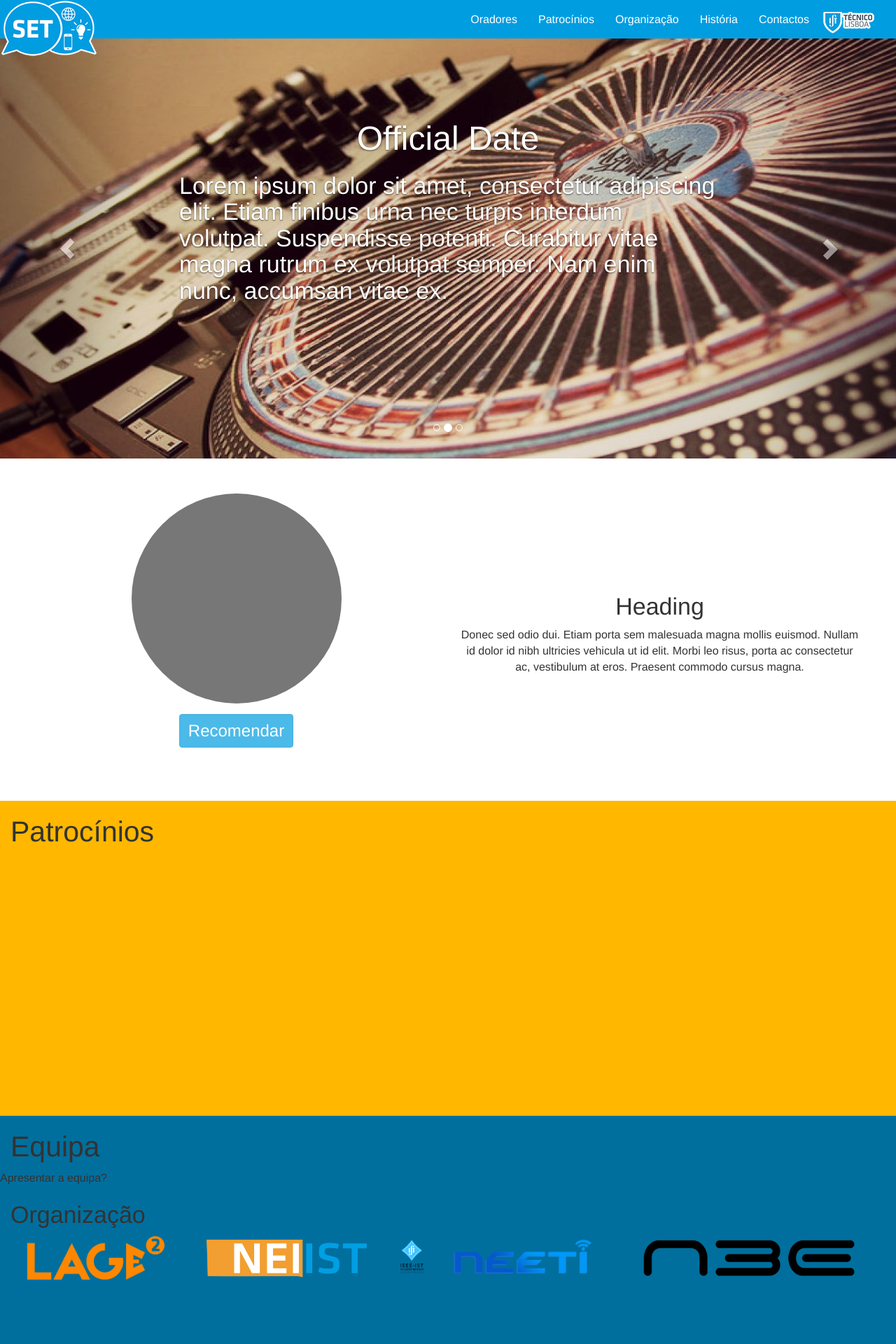
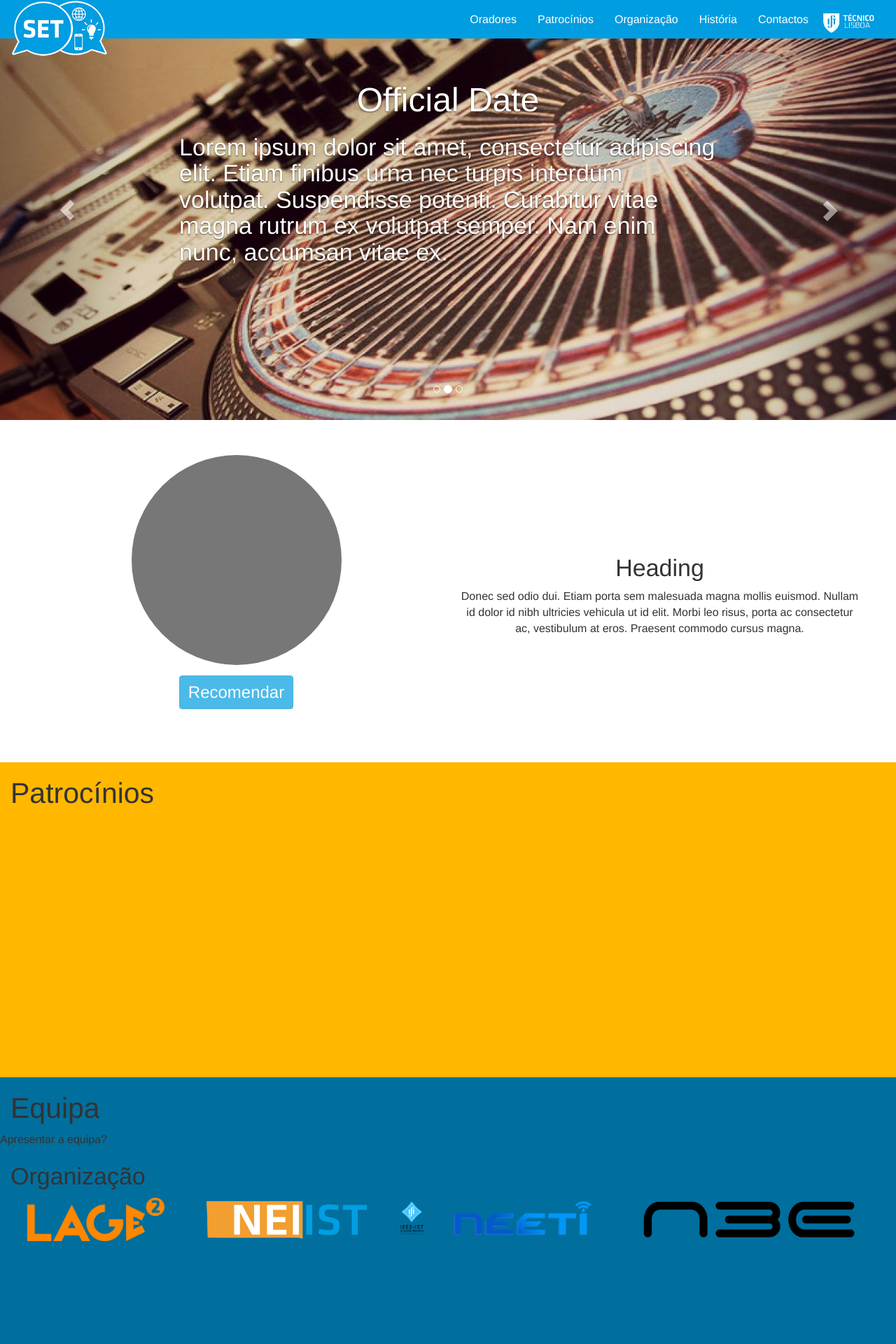
Before and after one commit to Lage2/set2015, a PHP site: page / in a window 1280 px wide. Shown: the top 1920 px of the page at 70% size. Run offline with PHP 8.4, Linux system fonts and the light colour scheme; some libraries are stand-ins or nearby versions; grey boxes are pictures that could not be loaded.

Commit message:
<ol><li>Logo set deslocado 15px para a direita</li><li>Logo do técnico substituido pela versao negativa</li><li>Adicionado logo do tecnico ao footer</li><li>corrigida a navbar passa a seguir o fluxo da página</li><li>Removida a secção edicoes anteriores</li><li>mapa da google substituido por um da openstreepmaps</li></ol>

```diff
--- a/index.html
+++ b/index.html
@@ -15,10 +15,14 @@
          <!-- Bootstrap -->
     	<link href="css/set.css" rel="stylesheet">
 
+    	<!-- Leaflet Maps -->
+		<link rel="stylesheet" href="http://cdn.leafletjs.com/leaflet-0.7.3/leaflet.css" />
+		<script src="http://cdn.leafletjs.com/leaflet-0.7.3/leaflet.js"></script>
+
 	</head>
 	<body>
 		<div id="navigation">
-			<nav class="navbar navbar-default navbar-static-top" role="navigation">
+			<nav class="navbar navbar-default navbar-fixed-top" role="navigation">
 				<div class="container-fluid">
 
 					<div class="navbar-header navbar-left">
@@ -37,7 +41,7 @@
 
 					<div id="ist-logo" class="collapse navbar-collapse navbar-right">
 						<a class="navbar-brand" href="http://tecnico.ulisboa.pt/">
-							<img class="collapsed" src="img/set_media/tecnico_small.png" alt="IST Logo">
+							<img class="collapsed" src="img/set_media/tecnico_neg_big.png" alt="IST Logo">
 						</a>
 					</div>
 
@@ -194,6 +198,7 @@
 			</div>
 		</div>
 
+		<!-- DEPRECATED
 		<div id="history-container" class="container-fluid fixed-height-container ">
 			<div id="history-carousel" class="carousel slide center-block" data-ride="carousel">
 
@@ -223,16 +228,41 @@
       		<a class="right carousel-control" href="#history-carousel" role="button" data-slide="next">
       			<span class="glyphicon glyphicon-chevron-right"></span>
       		</a>
-
 		</div>
+		-->
 
 		</div>
 
 		<hr class="footer-divider">
 
+		<div id="map" class="container fixed-height-container">
+			<div id="contacts">
+
+                <h2><span class="glyphicon glyphicon-map-marker blue"></span> Localização </h2>
+                <address class="contacts-info">
+                    <strong>Instituto Superior Técnico - Campus Taguspark</strong><br>
+                    Av. Prof. Doutor Aníbal Cavaco Silva<br> 2744-016 Porto
+                    Salvo<br>
+                </address>
+                <a href="mailto:set@lage2.tecnico.ulisboa.pt">
+                <p class="contacts-info">
+                	<span class="glyphicon glyphicon-envelope"></span> set&#64;lage2.tecnico.ulisboa.pt
+                	</p>
+                </a>
+                <p class="contacts-info">
+                	<span class="glyphicon glyphicon-earphone"></span>
+                		(&#43; 351) 214 233 579  Extensão: 5179
+                </p>
+                <p class="contacts-info">
+                	<span class="glyphicon glyphicon-eye-open"></span>
+                	Se ainda não conhece o nosso <i>campus</i>, faça já <a href="https://tecnico.ulisboa.pt/misc/vv-taguspark/tour.swf" target="blank">uma visita guiada</a>.
+                </p>
+            </div>
+        </div>
+
 		<div id="contacts-container" class="container fixed-height-container">
-			<h1>Contactos</h1>
 			<div class="row">
+				<!--
 				<div class="col-md-6">
                     <div>
                         <h2>Localização <span class="glyphicon glyphicon-map-marker"></span></h2>
@@ -241,7 +271,7 @@
                             Av. Prof. Doutor Aníbal Cavaco Silva<br> 2744-016 Porto
                             Salvo<br>
                         </address>
-                        <p class="contacts-info"><!--<a href="mailto:set@lage2.tecnico.ulisboa.pt"> TODO: por o link live -->
+                        <p class="contacts-info">
                         	<span class="glyphicon glyphicon-envelope"></span> set&#64;lage2.tecnico.ulisboa.pt
                         </p>
                         <p class="contacts-info">
@@ -253,12 +283,16 @@
                         	Se ainda não conhece o nosso <i>campus</i>, faça já <a href="https://tecnico.ulisboa.pt/misc/vv-taguspark/tour.swf" target="blank">uma visita guiada</a>.
                         </p>
                     </div>
+
                 </div>
+            	-->
+                <!-- Google Maps - TODO: remover totalmente
                 <div class="col-md-6">
                 	<iframe width="450" height="300"
                 			frameborder="0" style="border:0" src="https://www.google.com/maps/embed/v1/place?q=Av.%20Prof.%20Dr.%20Cavaco%20Silva%2C%20Porto%20Salvo%2C%20Portugal&key=AIzaSyApdTdEggK0dmdfEY-ZanjWXFV3vAWTK1o">
                 	</iframe>
             	</div>
+            	-->
             	<div class="col-md-12">
             		<h2>Como chegar</h2>
 					<div id="train-option" class="transportation-option">
@@ -314,6 +348,11 @@
 
 		<footer>
 			<div class="container">
+				<div id="ist-logo-footer" class="pull-left">
+					<a href="http://tecnico.ulisboa.pt/">
+						<img class="collapsed" src="img/set_media/tecnico_big.png" alt="IST Logo">
+					</a>
+				</div>
 				<p class="pull-right">
 					<span class="glyphicon glyphicon-copyright-mark"></span><!--&copy--> <a href="http://lage2.ist.utl.pt/">LAGE2</a> Todos os direitos reservados.
 					<br>
@@ -326,5 +365,18 @@
 
 		<script src="https://ajax.googleapis.com/ajax/libs/jquery/1.11.1/jquery.min.js"></script>
     	<script src="js/bootstrap.min.js"></script>
+    	<script>
+    		// create a map in the "map" div, set the view to a given place and zoom
+			var map = L.map('map').setView([38.7425995, -9.3019505], 13);
+
+			// add an OpenStreetMap tile layer
+			L.tileLayer(
+				'http://{s}.tile.osm.org/{z}/{x}/{y}.png',
+				{attribution: '&copy; <a href="http://osm.org/copyright">OpenStreetMap</a> contributors'}).addTo(map);
+
+			// add a marker in the given location, attach some popup content to it and open the popup
+			L.marker([38.7425995, -9.3019505]).addTo(map)
+    			.openPopup();
+    	</script>
 	</body>
 </html>
--- a/less/set.less
+++ b/less/set.less
@@ -166,16 +166,32 @@ footer{
  *****************************************************************/
 #set-logo{
 	padding: 0;
+	padding-left: 15px;
 	z-index: 5;
+
 	/*@media screen and (max-width: @grid-float-breakpoint-max){
 	 	display: none;
  	}*/
+
 }
 
 #ist-logo{
 	margin-left: 20px;
+	width: 90px;
+
+	img{
+		width: 100%;
+		height: auto;
+	}
 }
 
+#ist-logo-footer {
+	width: 120px;
+	img{
+		width: 100%;
+		height: auto;
+	}
+}
 
 #nav-collapse{
 
@@ -229,6 +245,18 @@ footer{
 
 }
 
+#contacts{
+
+	position: absolute;
+	left:0;
+	bottom: 0;
+	z-index: 4;
+	padding: 25px;
+	background: rgba(242, 240, 224, 0.6);
+	color: black;
+	font-size: 1.1em;
+}
+
 #contacts-container {
 
 	a {
@@ -267,7 +295,9 @@ footer{
 }
 
 
-
+.blue {
+	color: @set-primary-blue;
+}
 
 
 /******************************************************************************************/
```
Also changed, not shown: css/set.css, img/set_media/tecnico_neg_big.png (added), img/set_media/tecnico_neg_medium.png (added), img/set_media/tecnico_neg_small.png (added), img/set_media/tecnico_neg_tiny.png (added). Lines whose indentation alone changed are shown as unchanged.
